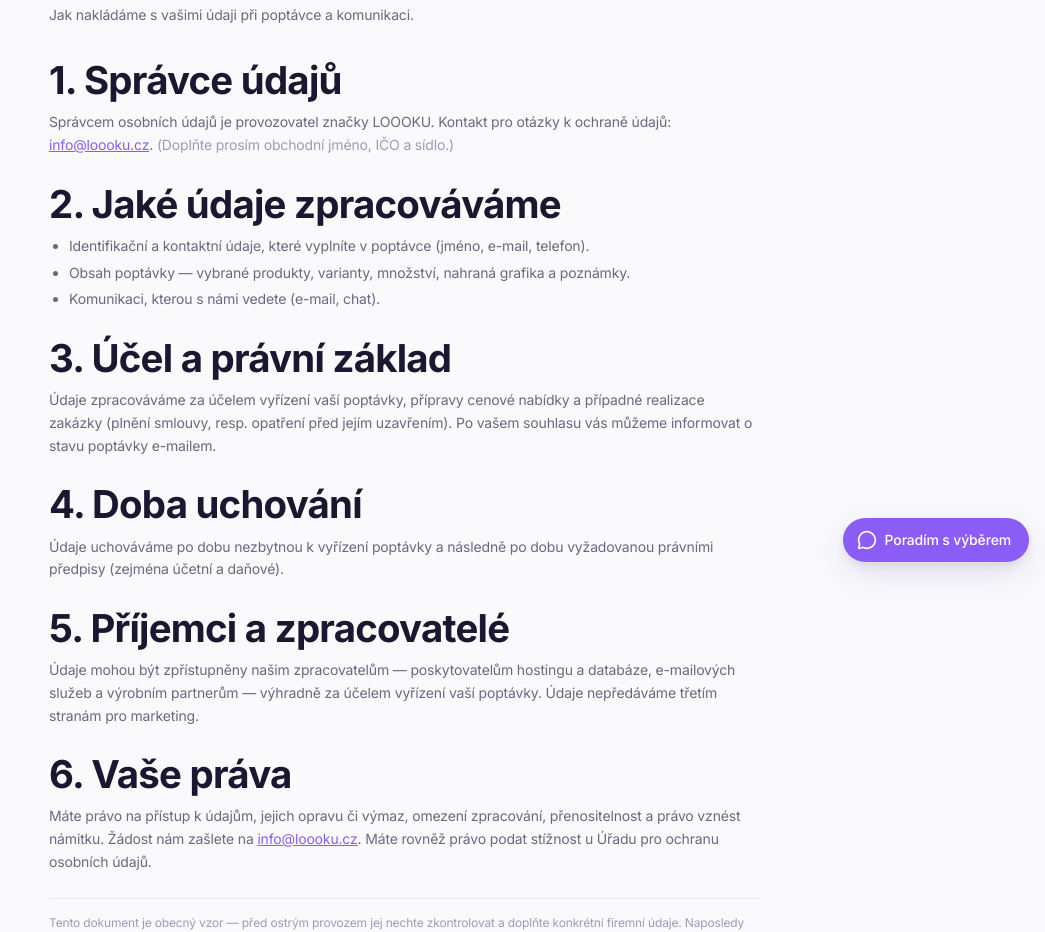
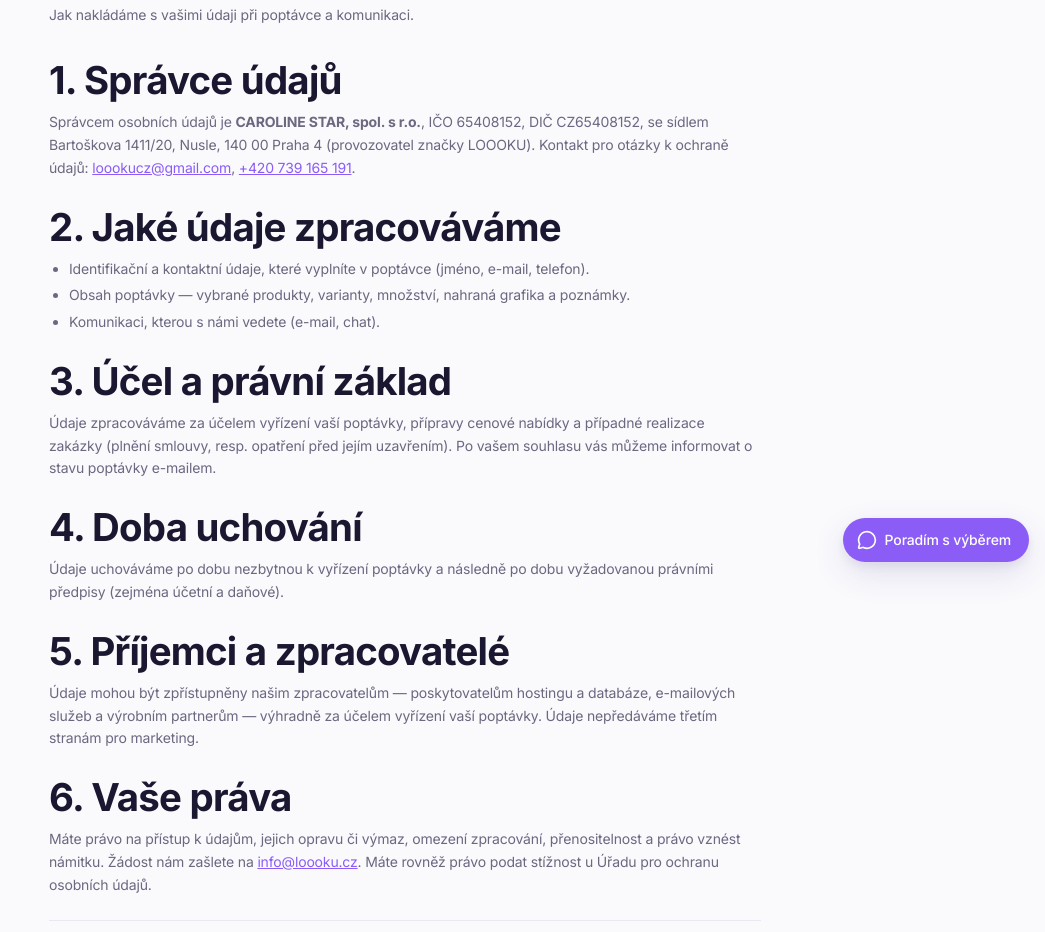
Before and after one commit to romanherzan10-prog/konfigurator, a Next.js app: page /gdpr in a window 1280 px wide. Shown: the part 222-1154 px from the top of the page, without its empty margins (235-1280 px from the left). Built offline with nearby package versions, Linux system fonts and the light colour scheme.

Commit message:
fix: reálné kontakty (CAROLINE STAR s.r.o., +420 739 165 191, loookucz@gmail.com) v menu i GDPR

```diff
--- a/app/gdpr/page.tsx
+++ b/app/gdpr/page.tsx
@@ -14,10 +14,12 @@ export default function GdprPage() {
         <section>
           <h2 className="text-base font-semibold mb-2">1. Správce údajů</h2>
           <p style={{ color: "var(--muted)" }}>
-            Správcem osobních údajů je provozovatel značky LOOOKU. Kontakt pro otázky
-            k ochraně údajů: <a href="mailto:info@loooku.cz" className="underline" style={{ color: "var(--primary)" }}>info@loooku.cz</a>.
+            Správcem osobních údajů je <strong>CAROLINE STAR, spol. s r.o.</strong>, IČO 65408152,
+            DIČ CZ65408152, se sídlem Bartoškova 1411/20, Nusle, 140 00 Praha 4 (provozovatel značky LOOOKU).
+            Kontakt pro otázky k ochraně údajů:{" "}
+            <a href="mailto:loookucz@gmail.com" className="underline" style={{ color: "var(--primary)" }}>loookucz@gmail.com</a>,
             {" "}
-            <span style={{ color: "var(--muted-light)" }}>(Doplňte prosím obchodní jméno, IČO a sídlo.)</span>
+            <a href="tel:+420739165191" className="underline" style={{ color: "var(--primary)" }}>+420 739 165 191</a>.
           </p>
         </section>
 
@@ -67,8 +69,8 @@ export default function GdprPage() {
         </section>
 
         <p className="text-xs pt-4" style={{ color: "var(--muted-light)", borderTop: "1px solid var(--border)" }}>
-          Tento dokument je obecný vzor — před ostrým provozem jej nechte zkontrolovat a doplňte
-          konkrétní firemní údaje. Naposledy upraveno: {new Date().toLocaleDateString("cs-CZ")}.
+          Doporučujeme nechat dokument před ostrým provozem zkontrolovat. Naposledy upraveno:{" "}
+          {new Date().toLocaleDateString("cs-CZ")}.
         </p>
 
         <a href="/" className="inline-block text-sm" style={{ color: "var(--primary)" }}>
--- a/components/AppShell.tsx
+++ b/components/AppShell.tsx
@@ -186,11 +186,11 @@ export function AppShell({ children }: { children: React.ReactNode }) {
                 <Sparkles className="w-4 h-4" />
                 Poradit s výběrem
               </button>
-              <a href="tel:+420123456789" className="flex items-center gap-2 px-3 py-2 text-sm" style={{ color: "var(--muted)" }}>
-                <Phone className="w-4 h-4" /> +420 123 456 789
+              <a href="tel:+420739165191" className="flex items-center gap-2 px-3 py-2 text-sm" style={{ color: "var(--muted)" }}>
+                <Phone className="w-4 h-4" /> +420 739 165 191
               </a>
-              <a href="mailto:info@loooku.cz" className="flex items-center gap-2 px-3 py-2 text-sm" style={{ color: "var(--muted)" }}>
-                <Mail className="w-4 h-4" /> info@loooku.cz
+              <a href="mailto:loookucz@gmail.com" className="flex items-center gap-2 px-3 py-2 text-sm" style={{ color: "var(--muted)" }}>
+                <Mail className="w-4 h-4" /> loookucz@gmail.com
               </a>
             </div>
           </div>
```
